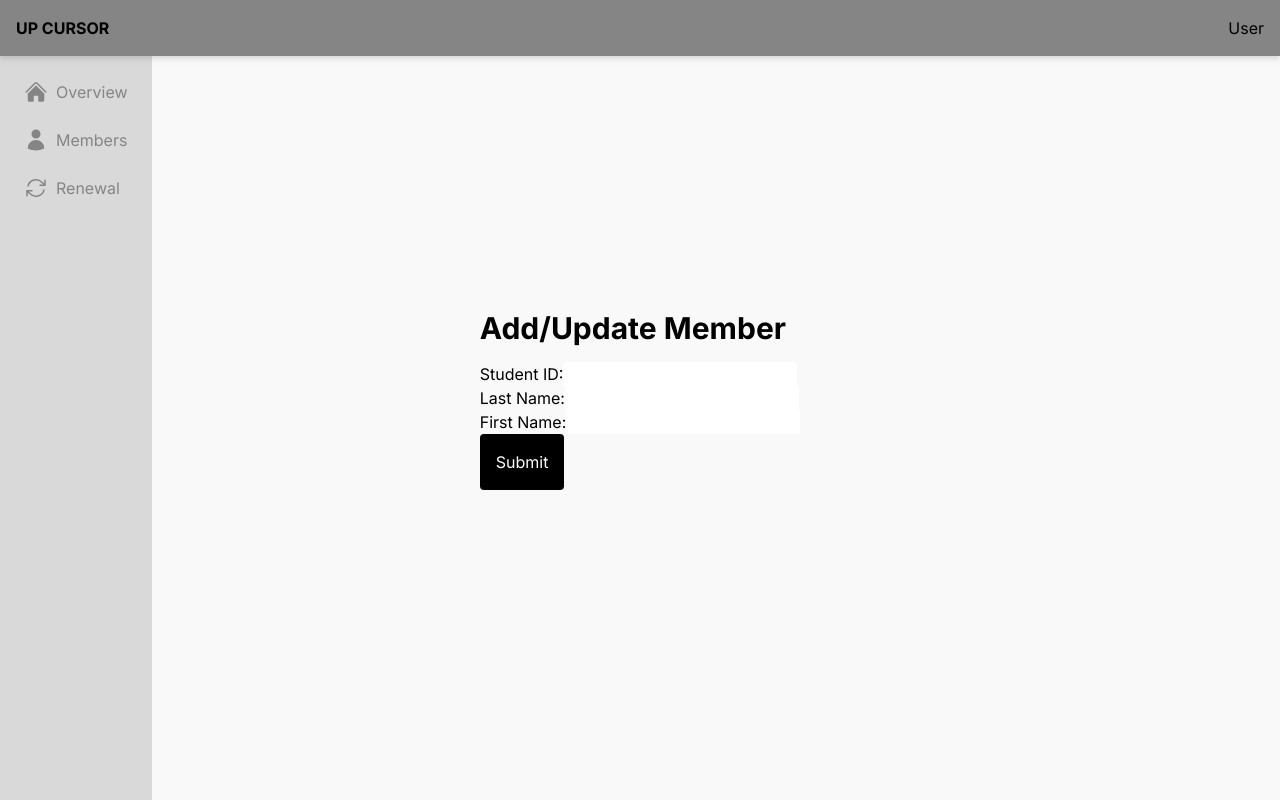
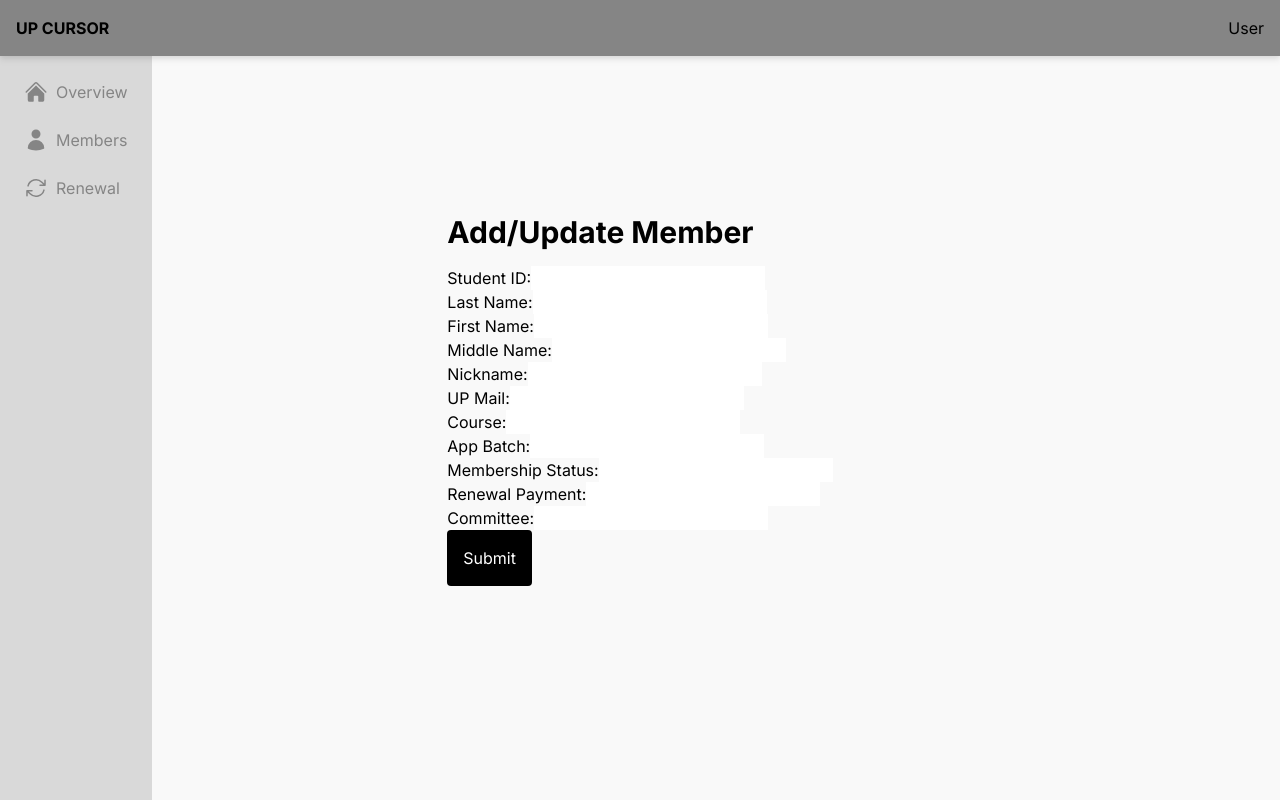
Before and after one commit to riru12/QuickAff, a Next.js app: page / in a window 1280 px wide. Built offline with nearby package versions, Linux system fonts and the light colour scheme.

Commit message:
Fixed entries

```diff
--- a/app/components/memberform.jsx
+++ b/app/components/memberform.jsx
@@ -2,6 +2,7 @@
 import { useState } from 'react';
 
 const MembershipForm = () => {
+
   const [formData, setFormData] = useState({
     student_id: '',
     last_name: '',
@@ -42,6 +43,7 @@ const MembershipForm = () => {
       renewal_payment: '',
       committee: '',
     });
+    router.push('/');
   };
 
   return (
@@ -62,7 +64,46 @@ const MembershipForm = () => {
           First Name:
           <input type="text" name="first_name" value={formData.first_name} onChange={handleChange} />
         </label>
-        {/* Repeat similar structure for other form fields */}
+        <br />
+        <label className="text-black mt-2">
+          Middle Name:
+          <input type="text" name="middle_name" value={formData.middle_name} onChange={handleChange} />
+        </label>
+        <br />
+        <label className="text-black mt-2">
+          Nickname:
+          <input type="text" name="nickname" value={formData.nickname} onChange={handleChange} />
+        </label>
+        <br />
+        <label className="text-black mt-2">
+          UP Mail:
+          <input type="email" name="up_mail" value={formData.up_mail} onChange={handleChange} />
+        </label>
+        <br />
+        <label className="text-black mt-2">
+          Course:
+          <input type="text" name="course" value={formData.course} onChange={handleChange} />
+        </label>
+        <br />
+        <label className="text-black mt-2">
+          App Batch:
+          <input type="text" name="app_batch" value={formData.app_batch} onChange={handleChange} />
+        </label>
+        <br />
+        <label className="text-black mt-2">
+          Membership Status:
+          <input type="text" name="membership_status" value={formData.membership_status} onChange={handleChange} />
+        </label>
+        <br />
+        <label className="text-black mt-2">
+          Renewal Payment:
+          <input type="text" name="renewal_payment" value={formData.renewal_payment} onChange={handleChange} />
+        </label>
+        <br />
+        <label className="text-black mt-2">
+          Committee:
+          <input type="text" name="committee" value={formData.committee} onChange={handleChange} />
+        </label>
         <br />
         <button className="rounded p-4 text-white bg-black" type="submit">Submit</button>
       </form>
--- a/package.json
+++ b/package.json
@@ -12,7 +12,8 @@
     "@heroicons/react": "^2.0.18",
     "next": "14.0.1",
     "react": "^18",
-    "react-dom": "^18"
+    "react-dom": "^18",
+    "react-router-dom": "^6.20.1"
   },
   "devDependencies": {
     "autoprefixer": "^10.0.1",
```
Also changed, not shown: 1 other file (tests, documents, lock files or other folders).
